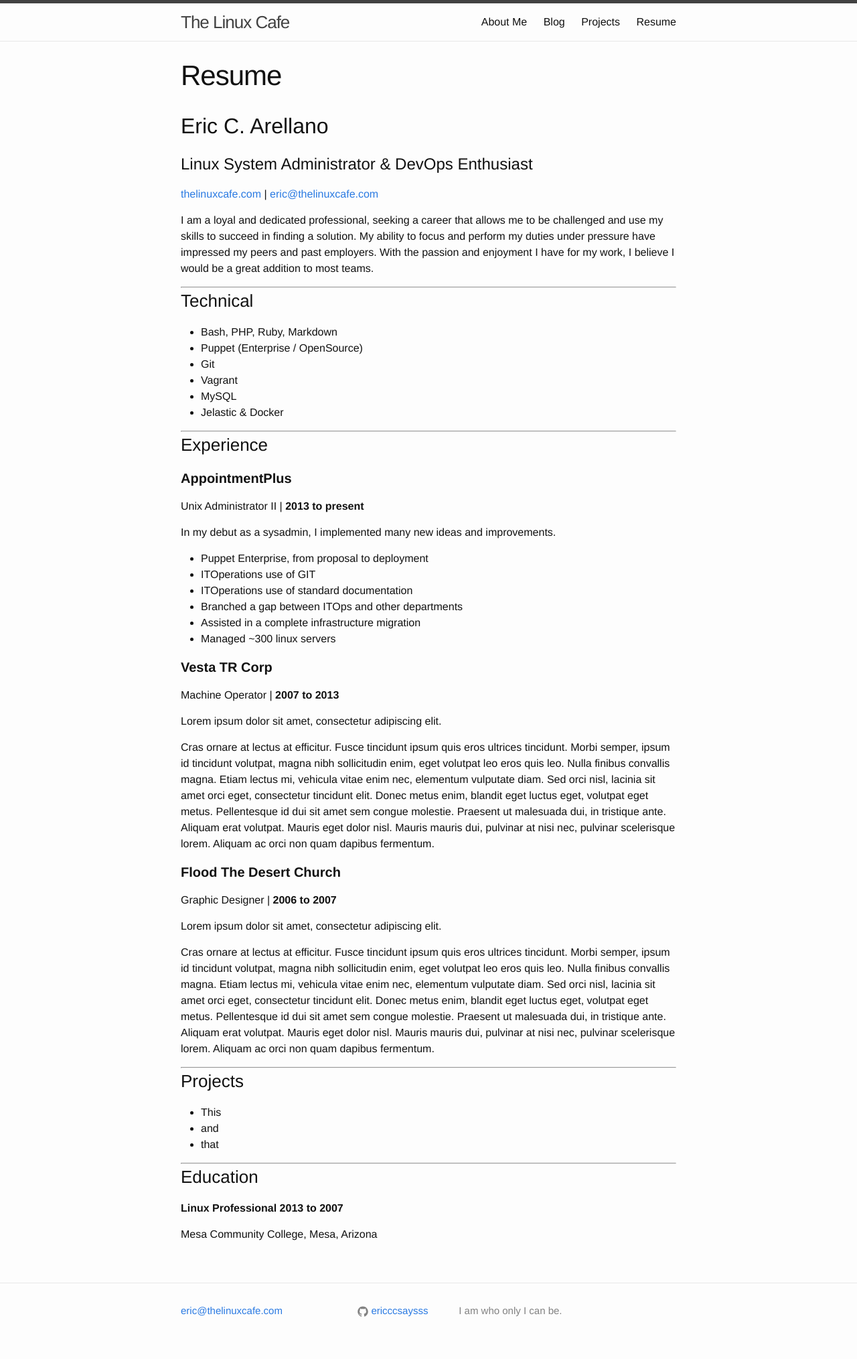
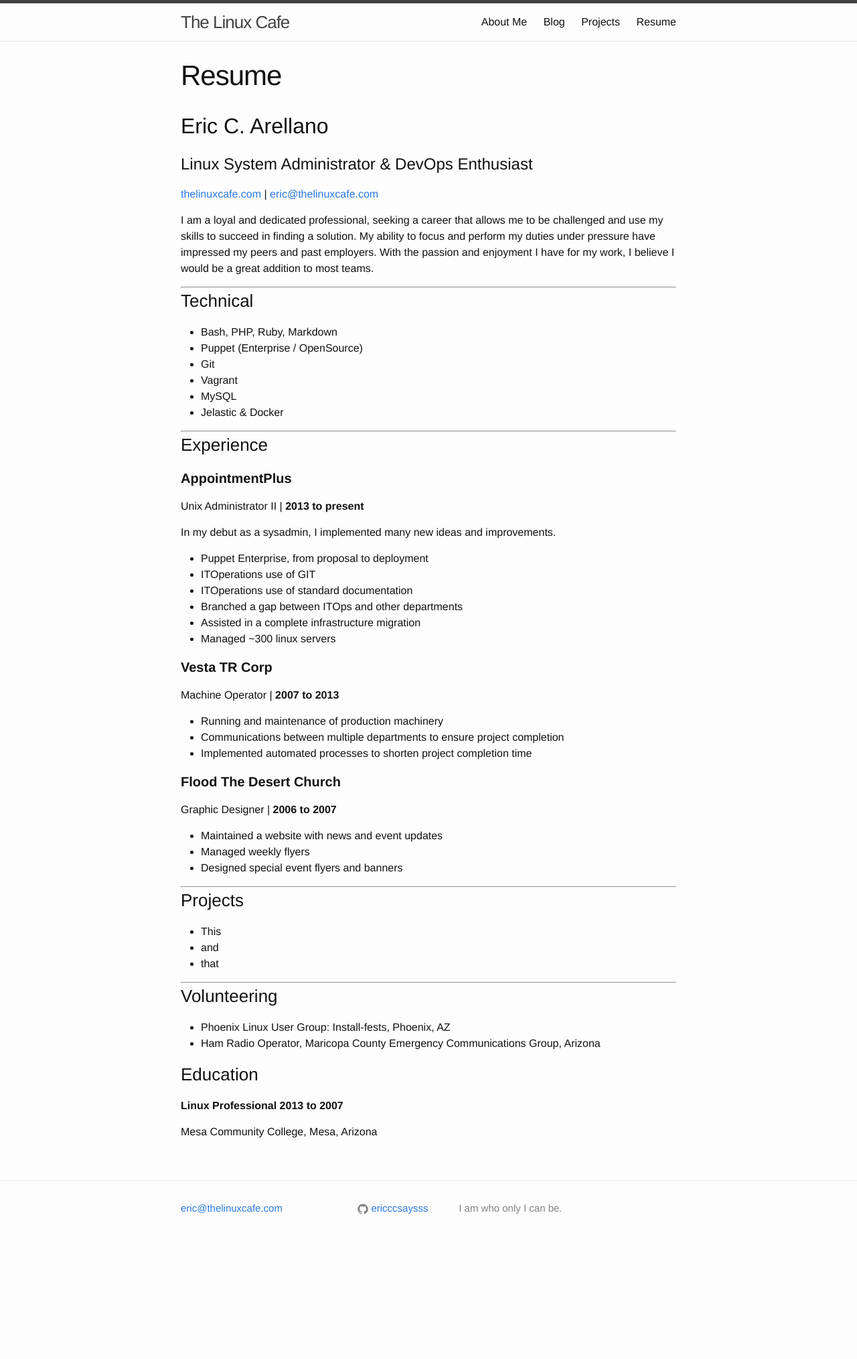
Before and after one commit to ericccsaysss/ericccsaysss.github.io, a Jekyll site: the page built from resume.md, in a window 1280 px wide. Shown: the whole page at 67% size. Built offline with Jekyll 4.4.1, drawn with Linux system fonts in a browser that asks for light colours; after the commit the page ends 1876 px from its top, so only the background shows below that.

Commit message:
added desc. to blog front page. Resume completion

```diff
--- a/_posts/2016-04-01-getting-started.markdown
+++ b/_posts/2016-04-01-getting-started.markdown
@@ -2,6 +2,7 @@
 layout: post
 title: "Getting started"
 date: "2016-04-01 20:25:57 -0700"
+description: "short brief description. Have to add some text here to make sure we're good on length"
 ---
 
 We have to start somewhere.
--- a/_sass/_layout.scss
+++ b/_sass/_layout.scss
@@ -194,6 +194,11 @@
     font-size: 24px;
 }
 
+.post-description {
+    display: block;
+    font-size: 12px;
+    color: black;
+}
 
 
 /**
--- a/blog.html
+++ b/blog.html
@@ -12,6 +12,7 @@ permalink: /blog/
 
       <h2>
         <a class="post-link" href="{{ post.url | prepend: site.baseurl }}">{{ post.title }}</a>
+        <p class="post-description"> {{ post.description }} </p>
       </h2>
     </li>
   {% endfor %}
--- a/resume.md
+++ b/resume.md
@@ -48,16 +48,16 @@ Unix Administrator II \| **2013 to present**
 
 Machine Operator \| **2007 to 2013**
 
-  Lorem ipsum dolor sit amet, consectetur adipiscing elit.
-
-  Cras ornare at lectus at efficitur. Fusce tincidunt ipsum quis eros ultrices tincidunt. Morbi semper, ipsum id tincidunt volutpat, magna nibh sollicitudin enim, eget volutpat leo eros quis leo. Nulla finibus convallis magna. Etiam lectus mi, vehicula vitae enim nec, elementum vulputate diam. Sed orci nisl, lacinia sit amet orci eget, consectetur tincidunt elit. Donec metus enim, blandit eget luctus eget, volutpat eget metus. Pellentesque id dui sit amet sem congue molestie. Praesent ut malesuada dui, in tristique ante. Aliquam erat volutpat. Mauris eget dolor nisl. Mauris mauris dui, pulvinar at nisi nec, pulvinar scelerisque lorem. Aliquam ac orci non quam dapibus fermentum.
+  - Running and maintenance of production machinery
+  - Communications between multiple departments to ensure project completion
+  - Implemented automated processes to shorten project completion time
 
 #### **Flood The Desert Church**
 Graphic Designer \| **2006 to 2007**
 
-  Lorem ipsum dolor sit amet, consectetur adipiscing elit.
-
-  Cras ornare at lectus at efficitur. Fusce tincidunt ipsum quis eros ultrices tincidunt. Morbi semper, ipsum id tincidunt volutpat, magna nibh sollicitudin enim, eget volutpat leo eros quis leo. Nulla finibus convallis magna. Etiam lectus mi, vehicula vitae enim nec, elementum vulputate diam. Sed orci nisl, lacinia sit amet orci eget, consectetur tincidunt elit. Donec metus enim, blandit eget luctus eget, volutpat eget metus. Pellentesque id dui sit amet sem congue molestie. Praesent ut malesuada dui, in tristique ante. Aliquam erat volutpat. Mauris eget dolor nisl. Mauris mauris dui, pulvinar at nisi nec, pulvinar scelerisque lorem. Aliquam ac orci non quam dapibus fermentum.
+  - Maintained a website with news and event updates
+  - Managed weekly flyers
+  - Designed special event flyers and banners
 
 ---
 
@@ -68,6 +68,11 @@ Graphic Designer \| **2006 to 2007**
 
 ---
 
+### Volunteering
+
+- Phoenix Linux User Group: Install-fests, Phoenix, AZ
+- Ham Radio Operator, Maricopa County Emergency Communications Group, Arizona
+
 ### Education
 
 **Linux Professional 2013 to 2007**
```
